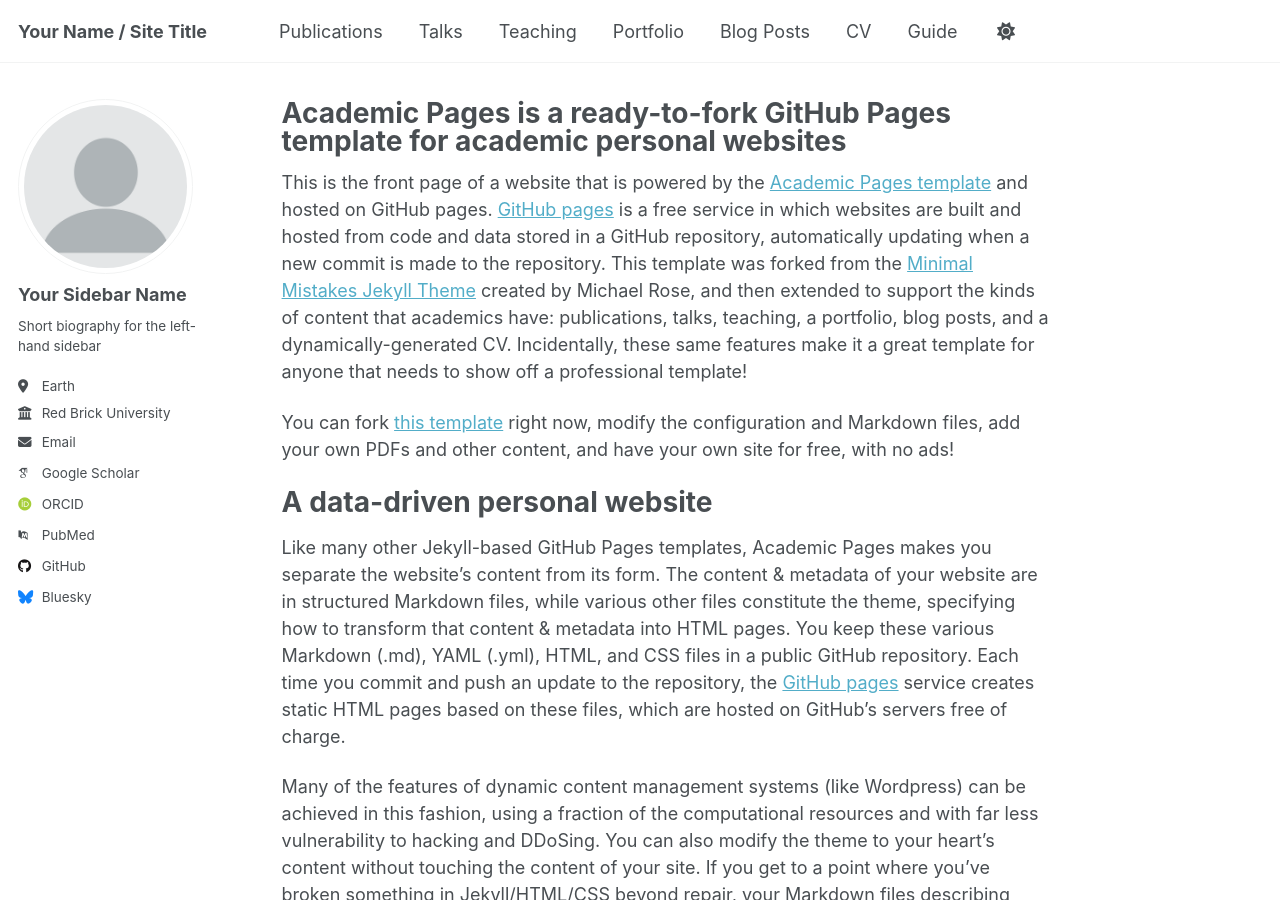
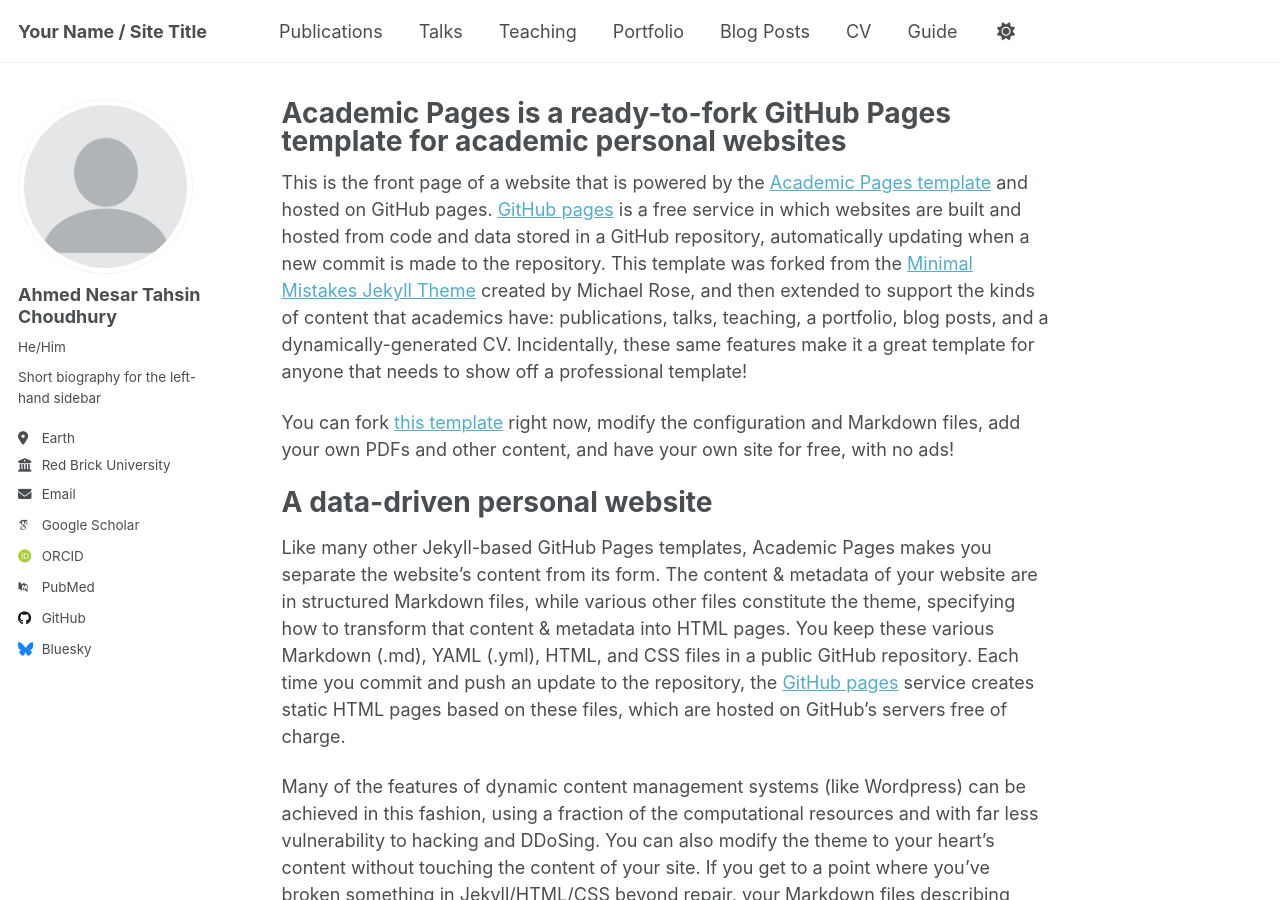
Before and after one commit to tahsinchoudhury/tahsinchoudhury.github.io, a Jekyll site: the page built from _pages/about.md, in a window 1280 px wide and 900 px high. Built offline with Jekyll 4.4.1, drawn with Linux system fonts in a browser that asks for light colours; some web fonts are replaced; a script that is not in the unit is left out.

Commit message:
updated name

```diff
--- a/_config.yml
+++ b/_config.yml
@@ -24,8 +24,8 @@
 author:
   # Biographic information
   avatar           : "profile.png"
-  name             : "Your Sidebar Name"
-  pronouns         : # example: "she/her"
+  name             : "Ahmed Nesar Tahsin Choudhury"
+  pronouns         : "He/Him"
   bio              : "Short biography for the left-hand sidebar"
   location         : "Earth"
   employer         : "Red Brick University"
```
